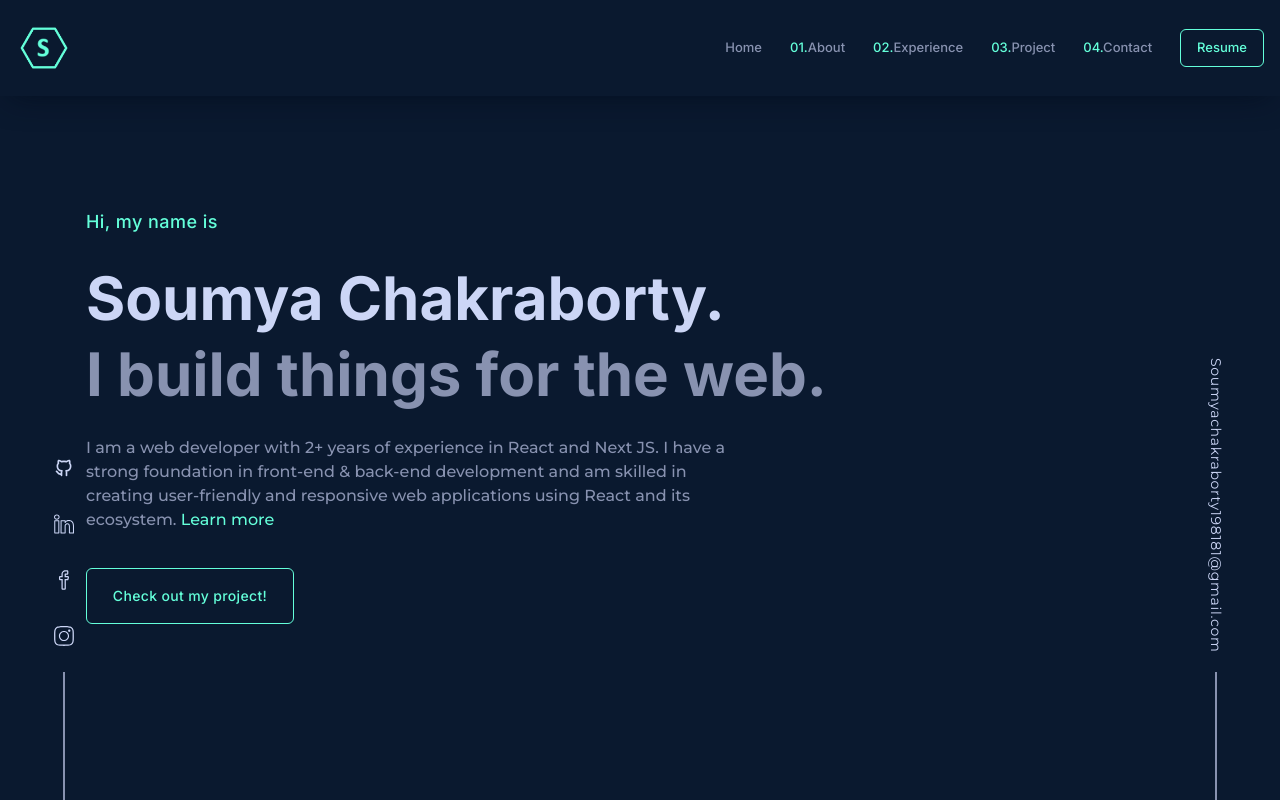
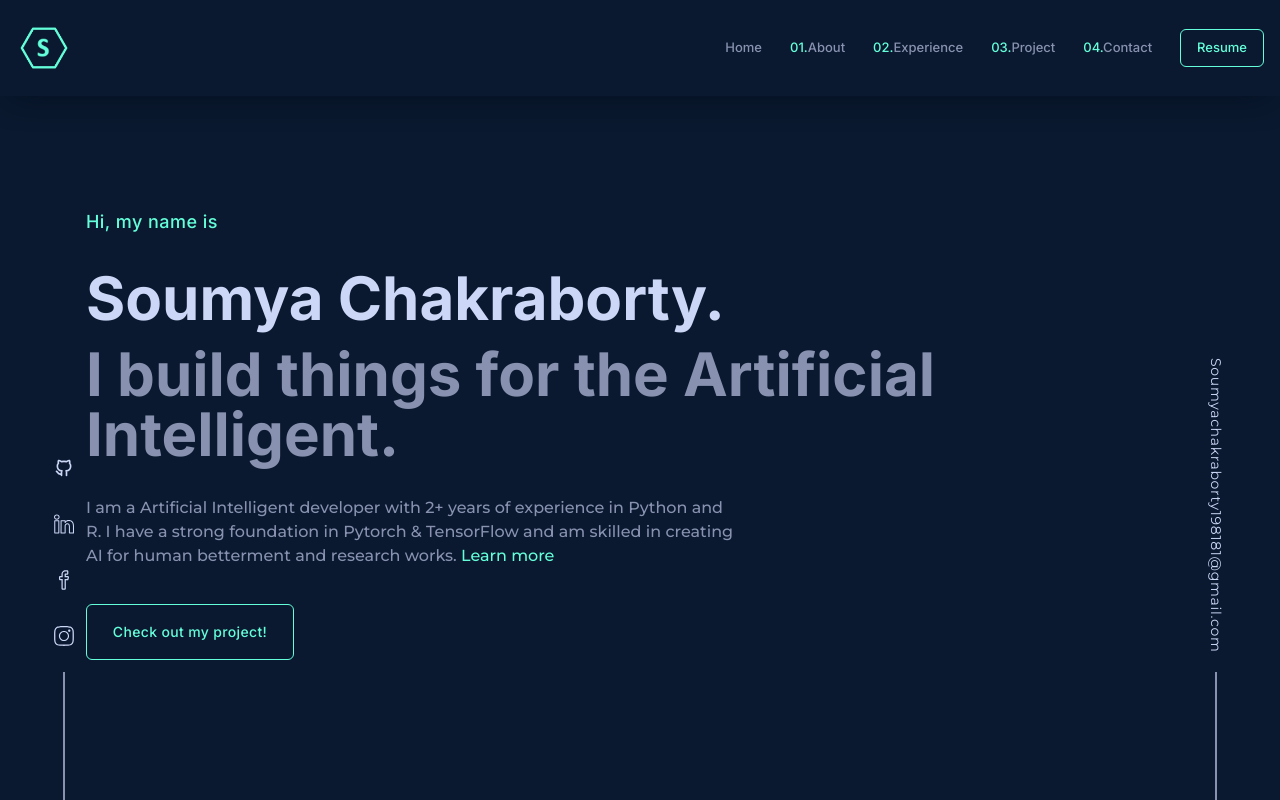
Before and after one commit to Soumya-Chakraborty/PortfolioV2, a Next.js app: page / in a window 1280 px wide. Built offline with nearby package versions, Linux system fonts and the light colour scheme.

Commit message:
Update Banner.tsx

```diff
--- a/components/Banner.tsx
+++ b/components/Banner.tsx
@@ -26,7 +26,7 @@ const Banner = () => {
       >
         Soumya Chakraborty.
         <span className="text-textDark mt-2 lgl:mt-4">
-          I build things for the web.
+          I build things for the Artificial Intelligent.
         </span>
       </motion.h1>
       <motion.p
@@ -36,11 +36,10 @@ const Banner = () => {
         variants={bannerVariants}
         className="text-base md:max-w-[650px] text-textDark font-medium"
       >
-        I am a web developer with 2+ years of experience in React and Next JS. I have a
-        strong foundation in front-end & back-end development and am skilled in
-        creating user-friendly and responsive web applications using React and
-        its ecosystem.{" "}
-        <a href="https://soumya-chakraborty.github.io/Soumyaportfolio/" target="_blank">
+        I am a Artificial Intelligent developer with 2+ years of experience
+        in Python and R. I have a strong foundation in Pytorch & TensorFlow and am skilled in
+        creating AI for human betterment and research works.{" "}
+        <a href="https://github.com/Soumya-Chakraborty" target="_blank">
           {" "}
           <span className="text-textGreen inline-flex relative cursor-pointer h-7 overflow-x-hidden group">
             Learn more
```
